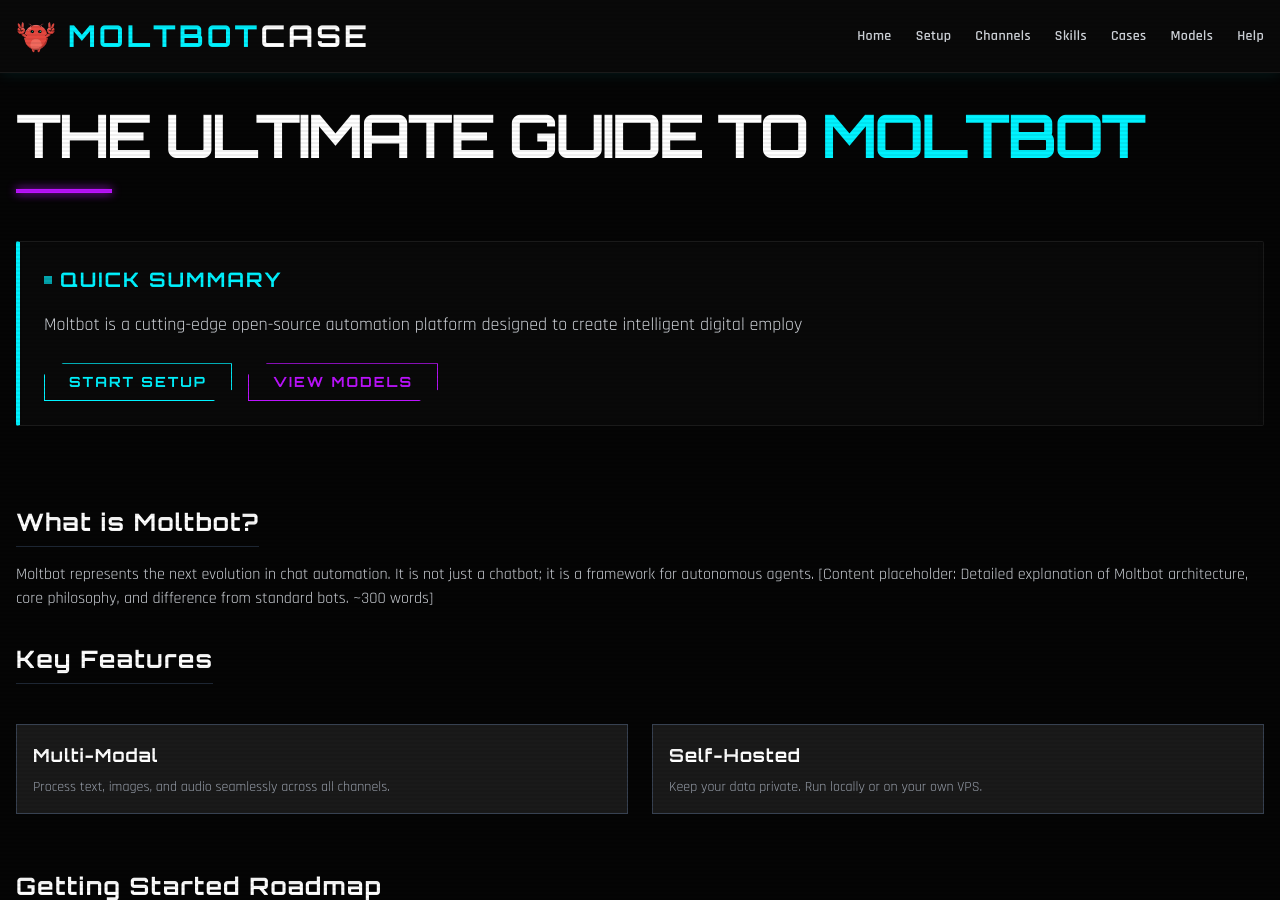
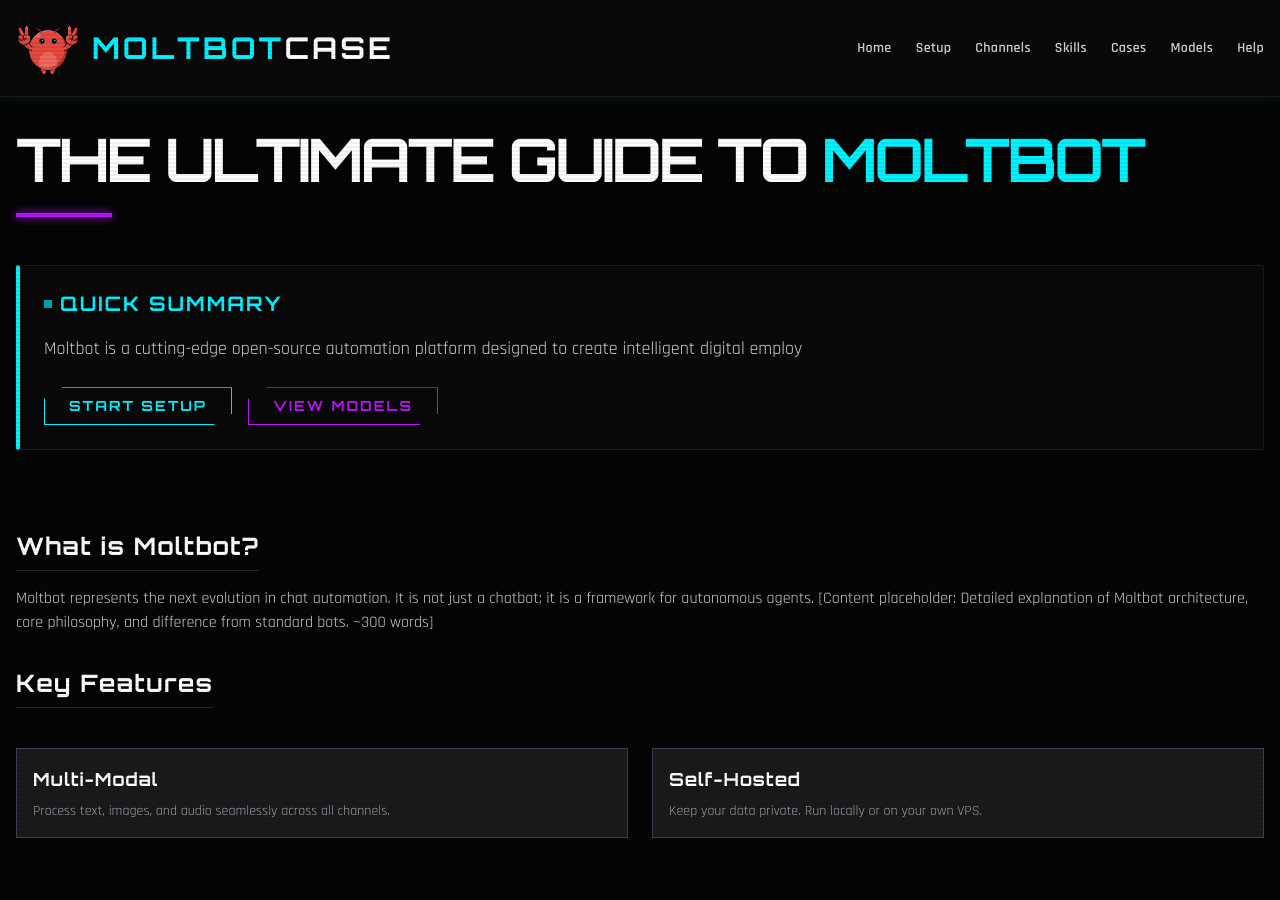
Before and after one commit to suikusales-hub/moltbot, a Jekyll site: the page built from index.html, in a window 1280 px wide and 900 px high. Built offline with Jekyll 4.4.1, drawn with Linux system fonts in a browser that asks for light colours; nearby versions of some CDN libraries.

Commit message:
Add files via upload

```diff
--- a/_includes/footer.html
+++ b/_includes/footer.html
@@ -4,7 +4,7 @@
 
   <div class="container mx-auto px-4 text-center z-10 relative">
     <div class="mb-6 flex justify-center">
-      <img src="https://moltbotcase.com/img/moltbot-case-logo.com.png" alt="Moltbot Logo" class="h-12 w-auto opacity-80 hover:opacity-100 transition-opacity drop-shadow-[0_0_5px_rgba(188,19,254,0.3)]">
+      <img src="https://moltbotcase.com/img/moltbot-case-logo.com.png" alt="Moltbot Logo" class="h-16 md:h-20 w-auto opacity-80 hover:opacity-100 transition-opacity drop-shadow-[0_0_5px_rgba(188,19,254,0.3)]">
     </div>
 
     <p class="text-gray-500 text-sm mb-4 font-mono">
--- a/_includes/header.html
+++ b/_includes/header.html
@@ -1,7 +1,7 @@
 <header class="bg-brand-black/90 backdrop-blur-md border-b border-brand-gray sticky top-0 z-50 shadow-[0_0_15px_rgba(0,243,255,0.1)]">
   <div class="container mx-auto px-4 py-4 flex flex-col md:flex-row justify-between items-center">
     <a href="/" class="flex items-center gap-3 group">
-      <img src="https://moltbotcase.com/img/moltbot-case-logo.com.png" alt="Moltbot Logo" class="h-10 w-auto transition-transform group-hover:scale-105 group-hover:drop-shadow-[0_0_8px_rgba(0,243,255,0.5)]">
+      <img src="https://moltbotcase.com/img/moltbot-case-logo.com.png" alt="Moltbot Logo" class="h-14 md:h-16 w-auto transition-transform group-hover:scale-105 group-hover:drop-shadow-[0_0_8px_rgba(0,243,255,0.5)]">
       <span class="text-3xl font-bold font-mono text-brand-cyan hover:text-brand-pink transition-colors tracking-widest uppercase glitch-hover">
         Moltbot<span class="text-white">Case</span>
       </span>
```
